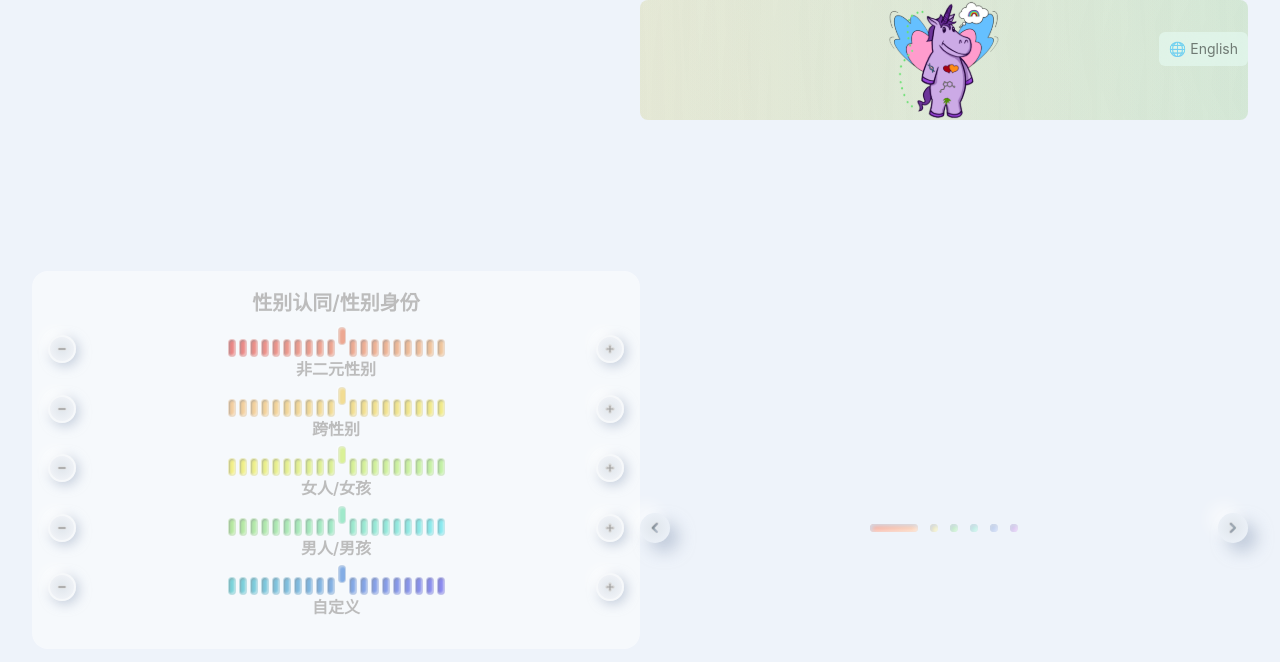
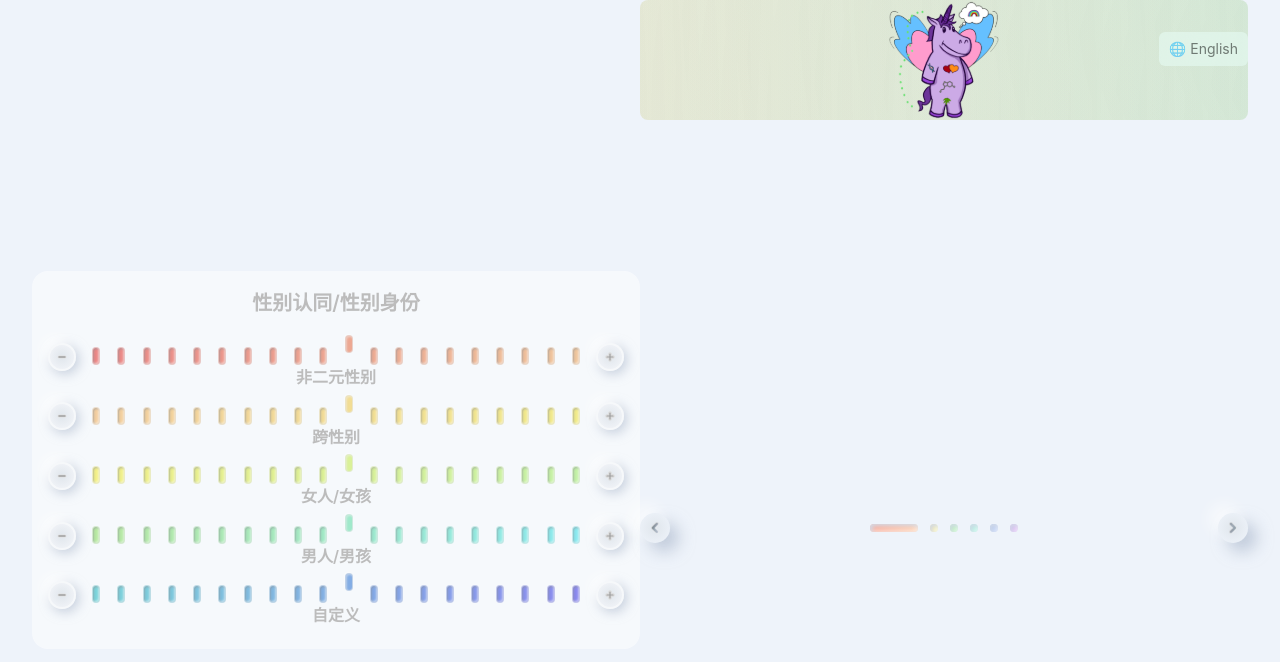
Before and after one commit to WuMianzhi/muu, a Vue app in the folder my-unique-unicorn/: page /gender-identity in a window 1280 px wide. Shown: the top 662 px of the page. Built offline with nearby package versions, Linux system fonts and the light colour scheme.

Commit message:
feat: 页面布局优化

```diff
--- a/my-unique-unicorn/src/App.vue
+++ b/my-unique-unicorn/src/App.vue
@@ -100,13 +100,13 @@ const transitionName = ref("fade-next");
 <style scoped>
 header {
   height: 15vh;
-  flex: 1 1 100px;
+  flex: 1 ;
   display: flex;
   justify-content: center;
 }
 
 main {
-  flex: 1 1 auto;
+  flex: 0 0 auto;
   overflow: auto;
   height: fit-content;
   /* height: max-content; */
--- a/my-unique-unicorn/src/components/base/BaseProgressPills.vue
+++ b/my-unique-unicorn/src/components/base/BaseProgressPills.vue
@@ -69,9 +69,9 @@ watch(sliderValue, (val) => {
 .progress-container {
   position: relative;
   display: flex;
-  gap: 3px;
-  justify-content: center;
+  justify-content: space-between;
   align-items: end;
+  width: 100%;
 }
 
 .pill {
--- a/my-unique-unicorn/src/components/compose/ImgNumPicker.vue
+++ b/my-unique-unicorn/src/components/compose/ImgNumPicker.vue
@@ -34,9 +34,11 @@ const emits = defineEmits(["update:val"]);
   display: flex;
   justify-content: space-between;
   align-items: end;
+  gap: 1rem;
 }
 
 .selector {
+  flex: 1;
   text-align: left;
 }
 </style>
--- a/my-unique-unicorn/src/components/compose/NumPicker.vue
+++ b/my-unique-unicorn/src/components/compose/NumPicker.vue
@@ -13,8 +13,8 @@
             <slot>
                 <h3> {{ title }}</h3>
             </slot>
+        </div>
 
-        </div>
         <BaseButton @click="addAcKey" v-if="mode==='SHOW'">
             <img src="../../assets/plus.svg" class="btn-symbol"></img>
         </BaseButton>
@@ -52,14 +52,17 @@ const minAcKey = () => {
 .wrapper {
     width: 100%;
     display: flex;
-    justify-content: space-between;
-    gap: .5rem;
+    /* justify-content: space-between; */
+    /* flex: 1; */
+    gap: 1rem;
     margin: 1rem 0;
+    align-items: center;
 }
 
 .center {
+    flex: 1;
     /* text-align: center; */
-    transform: translateY(.25rem);
+    transform: translateY(.75rem);
 }
 
 .btn-symbol {
```
